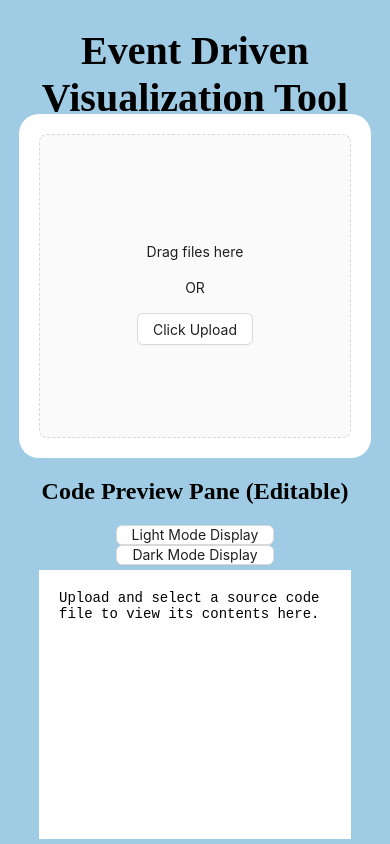
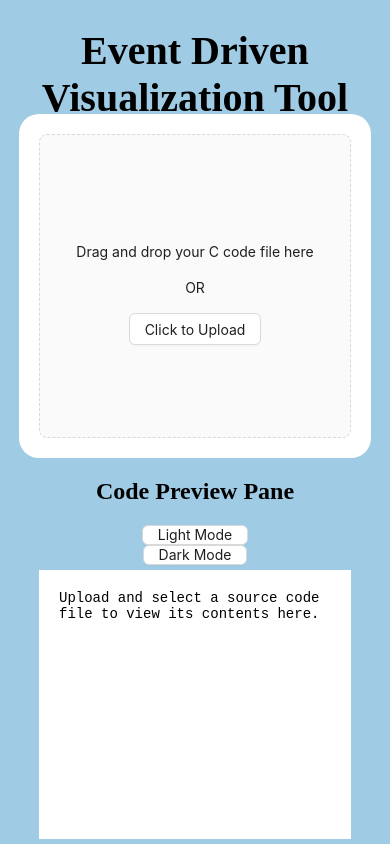
Before and after one commit to chdhan25/Event-Driven-Visualization-Tool, a React Native app in the folder EventDrivenVisualizationTool/: screen / in a window 390 px wide. Built offline with nearby package versions, Linux system fonts and the light colour scheme.

Commit message:
Made changes so that a code file will genereate a flowchart

```diff
--- a/EventDrivenVisualizationTool/App.js
+++ b/EventDrivenVisualizationTool/App.js
@@ -1,227 +1,215 @@
 import { StatusBar } from 'expo-status-bar';
-import { StyleSheet, Text, View } from 'react-native';
 import { TextInput } from 'react-native-web';
-import { Upload, Button, Flex, message } from 'antd';
-import { useState } from 'react';
-import { parseCCode } from './parsing/parser';
-import React, { useEffect } from 'react';
-// import mermaid from 'mermaid';
-// import {Flowchart} from './Flowchart/Flowchart';
-
+import { Upload, Button, message } from 'antd';
+import { useState, useEffect } from 'react';
+import { parseCCode } from './parsing/parser'; // Your parsing function
+import Flowchart from './flowchart/Flowchart'; // Import Flowchart component
 
 export default function App() {
-  //State Variables
+  const [parsedData, setParsedData] = useState(null);
+  const [nodes, setNodes] = useState([]);
+  const [edges, setEdges] = useState([]);
+  const [codePreviewText, setCodePreviewText] = useState(
+    'Upload and select a source code file to view its contents here.'
+  );
+  const [codePreviewTextColor, setCodePreviewTextColor] = useState('black');
+  const [codePreviewBGColor, setCodePreviewBGColor] = useState('white');
   const [uploaderBottomPadding, setUploaderBottomPadding] = useState(20);
-  const [codePreviewText, setCodePreviewText] = useState("Upload and select a source code file to view its contents here.");
-  const [codePreviewTextColor, setCodePreviewTextColor] = useState("black");
-  const [codePreviewBGColor, setCodePreviewBGColor] = useState("white");
-  const [parsedData, setParsedData] = useState(null);
-  const [flowchartData, setFlowchartData] = useState(null);
-  const [nodes, setNodes] = useState(null);
-  const [edges, setEdges] = useState(null);
-
-
 
   useEffect(() => {
     if (parsedData) {
-    const data = parsedData;
-    const flowData = generateFlowchartData(data);
-    setFlowchartData(flowData);
+      console.log('Parsed Data:', parsedData);
+      const flowData = generateFlowchartData(parsedData);
+      console.log('Generated Nodes:', flowData.nodes);
+      console.log('Generated Edges:', flowData.edges);
+      setNodes(flowData.nodes);
+      setEdges(flowData.edges);
     }
   }, [parsedData]);
 
-
-
+  // Function to generate flowchart data (Replace with your actual logic)
   function generateFlowchartData(parsedData) {
     const nodes = [];
     const edges = [];
+    const seenNodes = new Set();
+    const seenEdges = new Set();
 
-    parsedData.isrs.forEach(isr => {
-      nodes.push({ id: isr.type, name: isr.name });
-
-      for (let i =0; i < isr.connections.length; i++) {
-        edges.push({
-          source: isr.type,
-          target: isr.connections[i],
-          label: isr.connections[i],
+    parsedData.isrs.forEach((isr, index) => {
+      if (!seenNodes.has(isr.name)) {
+        nodes.push({
+          id: isr.name,
+          data: { label: isr.name },
+          position: { x: 250 * index, y: 0 },
+          type: 'default',
         });
+        seenNodes.add(isr.name);
       }
 
-      //implementation for more connection logic for other types of nodes (functions and such) would go below once we have the parser logic for it
-
+      isr.connections.forEach((connection, connIndex) => {
+        const edgeId = `edge-${isr.name}-${connection}`;
+        if (!seenEdges.has(edgeId)) {
+          edges.push({
+            id: edgeId,
+            source: isr.name,
+            target: `node-${connIndex}`,
+            animated: true,
+            label: `Connection: ${connection}`,
+          });
+          seenEdges.add(edgeId);
+        }
+      });
     });
 
+    parsedData.flowchartElements.forEach((element, index) => {
+      const nodeId = `node-${index}`;
+      if (!seenNodes.has(nodeId)) {
+        nodes.push({
+          id: nodeId,
+          data: { label: element.description },
+          position: { x: 250 * index, y: 100 },
+          type: 'default',
+        });
+        seenNodes.add(nodeId);
+      }
 
-
-    // console.log(nodes);
-    console.log(edges);
-    setEdges(edges);
-    setNodes(nodes);
-
+      if (index > 0) {
+        const edgeId = `edge-${index}`;
+        if (!seenEdges.has(edgeId)) {
+          edges.push({
+            id: edgeId,
+            source: `node-${index - 1}`,
+            target: nodeId,
+            animated: true,
+            label: 'Next Step',
+          });
+          seenEdges.add(edgeId);
+        }
+      }
+    });
 
     return { nodes, edges };
   }
 
+  // File upload handling
+  const beforeUpload = (file) => {
+    message.success(`File "${file.name}" uploaded successfully.`);
+    setUploaderBottomPadding(uploaderBottomPadding + 30);
+
+    const reader = new FileReader();
+    reader.onload = (e) => {
+      const fileText = e.target.result;
+      setCodePreviewText(fileText);
+
+      // Parse C code using parser
+      const parsed = parseCCode(fileText);
+      setParsedData(parsed);
+    };
+    reader.readAsText(file);
+
+    return false; // Prevent automatic upload
+  };
+
+  const onRemove = (file) => {
+    setUploaderBottomPadding(uploaderBottomPadding - 30);
+    message.warning(`File "${file.name}" deleted.`);
+  };
+
   return (
-
     <div
-        style = {{
-            //Page Properties
-            width: "100%",
-            height: "100vh",
-            display: "flex",
-            justifyContent: "start",
-            alignItems: "center",
-            flexDirection: "column",
-            backgroundColor: "#9FCCE4",
-            overflow: 'auto',
-        }}
+      style={{
+        width: '100%',
+        height: '100vh',
+        display: 'flex',
+        justifyContent: 'start',
+        alignItems: 'center',
+        flexDirection: 'column',
+        backgroundColor: '#9FCCE4',
+        overflow: 'auto',
+      }}
     >
-
-      {/* Page Heading Properties */}
-      <div id ="heading"
-        style = {{
-            fontSize: "20px",
-            height: "10%",
-            textAlign: "center",
-            marginBottom: "10px",
+      <div
+        id="heading"
+        style={{
+          fontSize: '20px',
+          height: '10%',
+          textAlign: 'center',
+          marginBottom: '10px',
         }}
       >
         <h1>Event Driven Visualization Tool</h1>
       </div>
+
       {/* File Upload Component */}
-      <div id = "upload"
-        style = {{
-            width: "80%",
-            height: "60%",
-            padding: "20px",
-            paddingBottom: uploaderBottomPadding,
-
-            textAlign: "center",
-            marginTop: "20px",
-            backgroundColor: "white",
-            borderRadius: "20px",
+      <div
+        id="upload"
+        style={{
+          width: '80%',
+          height: '60%',
+          padding: '20px',
+          paddingBottom: uploaderBottomPadding,
+          textAlign: 'center',
+          marginTop: '20px',
+          backgroundColor: 'white',
+          borderRadius: '20px',
         }}
       >
-          <Upload.Dragger
-            multiple
-            action={"https://localhost:3000/"} //URL to upload files to
-            accepts=".c,.cpp"
-            listType='text'
+        <Upload.Dragger
+          multiple={false}
+          beforeUpload={beforeUpload}
+          onRemove={onRemove}
+          listType="text"
+        >
+          <p> Drag and drop your C code file here </p>
+          <p> OR </p>
+          <Button> Click to Upload </Button>
+        </Upload.Dragger>
+      </div>
 
-            beforeUpload={(file) => {
-                message.success(`File "${file.name}" uploaded successfully.`);
-                //Increase the bottom padding length of the containing div after uploading a file
-                setUploaderBottomPadding(uploaderBottomPadding + 30);
-
-                //Read input file, send results to AI to create visualization flowchart
-                //Give special interest to visualizing interrupt events
-                const reader = new FileReader();
-                reader.onload = e => {
-                  const fileText = e.target.result;
-                  console.log(fileText);
-                  setCodePreviewText(fileText);
-
-                  // parse C code using parser
-                  const parsed = parseCCode(fileText);
-                  console.log("Parsed Data:", parsed);
-                  setParsedData(parsed);
-
-                };
-                reader.readAsText(file);
-
-                return false;
-            }}
-
-            //To be used after implementing proper uploading
-            /*onChange={(response) => {
-              if (response.file.status !== 'uploading') {
-                console.log(response.file, response.fileList);
-              }
-              if (response.file.status === 'done') {
-                message.success(`File "${response.file.name}" uploaded successfully.`);
-              } else if (response.file.status === 'error') {
-                message.error(`Upload of File "${response.file.name}" has failed.`)
-              }
-            }}*/
-
-            onRemove={(file) => {
-              //Decrease the bottom padding length of the containing div after removing a file
-              setUploaderBottomPadding(uploaderBottomPadding - 30);
-              message.warning(`File "${file.name}" deleted.`);
-            }}
-
-            //To be used after implementing proper uploading
-            /*Ideally, after a successful file upload, a link corresponding to the new file
-            should appear which allows the user to switch the text in the
-            code preview pane to that of the selected file.*/
-            /*onPreview={(file) => {
-              const reader = new FileReader();
-                reader.onload = e => {
-                  const fileText = e.target.result;
-                  setCodePreviewText(fileText);
-                };
-                reader.readAsText(file);
-            }}*/
-
-            >
-            <p> Drag files here </p>
-            <p> OR </p>
-
-            <Button> Click Upload </Button>
-          </Upload.Dragger>
-
-      </div>
       {/* Code preview pane */}
-      {/* Scrollable text view which shows text of uploaded code files */}
-      {/* WANT: Whenever a new code file is uploaded, a new tab is created above the code preview
-      representing the new file, clicking on the tab for a specific file will change the text inside
-      the preview pane to that file's text */}
-      <h2>Code Preview Pane (Editable)</h2>
+      <h2>Code Preview Pane</h2>
 
       <Button
         onClick={() => {
-          setCodePreviewTextColor("black");
-          setCodePreviewBGColor("white");
+          setCodePreviewTextColor('black');
+          setCodePreviewBGColor('white');
         }}
-      >Light Mode Display</Button>
+      >
+        Light Mode
+      </Button>
 
       <Button
         onClick={() => {
-          setCodePreviewTextColor("white");
-          setCodePreviewBGColor("black");
+          setCodePreviewTextColor('white');
+          setCodePreviewBGColor('black');
         }}
-      >Dark Mode Display</Button>
+      >
+        Dark Mode
+      </Button>
 
       <TextInput
-        style = {{
-          width: "80%",
-          height: "50%",
-          minHeight: "200px",
-          padding: "20px",
+        style={{
+          width: '80%',
+          height: '50%',
+          minHeight: '200px',
+          padding: '20px',
           overflow: 'auto',
-
-          textAlign: "left",
-          marginTop: "5px",
-          marginBottom: "5px",
+          textAlign: 'left',
+          marginTop: '5px',
+          marginBottom: '5px',
           backgroundColor: codePreviewBGColor,
           fontFamily: 'monospace',
           color: codePreviewTextColor,
           whiteSpace: 'pre-line',
         }}
-        onChangeText={setCodePreviewText}
         value={codePreviewText}
         multiline={true}
-      >
-      </TextInput>
-      {parsedData && (
-              <div>
-                <h3>Parsed Data:</h3>
-                <pre>{JSON.stringify(parsedData, null, 2)}</pre>
-              </div>
-            )}
+        editable={false}
+      />
 
+      {/* Flowchart rendering */}
+      {nodes.length > 0 && edges.length > 0 && (
+        <Flowchart nodes={nodes} edges={edges} />
+      )}
     </div>
-
   );
 }
--- /dev/null
+++ b/EventDrivenVisualizationTool/flowchart/Flowchart.js
@@ -0,0 +1,23 @@
+import React from 'react';
+import ReactFlow, { Background, Controls, MiniMap } from 'reactflow';
+import 'reactflow/dist/style.css';
+
+export default function Flowchart({ nodes, edges }) {
+  return (
+    <div
+      style={{
+        height: '100%', // Use 100% height of the parent container
+        width: '100%', // Use 100% width of the parent container
+        position: 'relative',
+        zIndex: 10,
+        backgroundColor: '#f0f0f0',
+      }}
+    >
+      <ReactFlow nodes={nodes} edges={edges} fitView>
+        <MiniMap />
+        <Controls />
+        <Background />
+      </ReactFlow>
+    </div>
+  );
+}
--- a/EventDrivenVisualizationTool/package.json
+++ b/EventDrivenVisualizationTool/package.json
@@ -18,7 +18,8 @@
     "react": "18.2.0",
     "react-dom": "18.2.0",
     "react-native": "0.73.6",
-    "react-native-web": "~0.19.6"
+    "react-native-web": "~0.19.6",
+    "reactflow": "^11.11.4"
   },
   "devDependencies": {
     "@babel/core": "^7.20.0",
--- a/EventDrivenVisualizationTool/parsing/parser.js
+++ b/EventDrivenVisualizationTool/parsing/parser.js
@@ -1,8 +1,5 @@
-// src/parsing/parser.js
-
 // Utility function to check if a line of code contains a likely ISR definition
 const isISRLine = (line) => {
-  // Example patterns for different platforms
   const avrPattern = /ISR\s*\(.*\)/; // Matches AVR-style ISR(TIMER1_OVF_vect)
   const armPattern = /\w+_Handler\s*\(.*\)/; // Matches ARM Cortex-style SysTick_Handler()
 
@@ -11,19 +8,43 @@ const isISRLine = (line) => {
 
 // Utility function to clean and extract relevant details from the ISR line
 const extractISRDetails = (line) => {
-  // Extract ISR name and relevant information
   const avrMatch = line.match(/ISR\s*\((.*)\)/);
   const armMatch = line.match(/(\w+_Handler)\s*\(.*\)/);
 
   let isrDetails = { type: 'Unknown', name: 'Unknown', connections: [] };
 
+  if (avrMatch) {
+    return {
+      type: 'AVR',
+      name: avrMatch[1].trim(),
+      connections: ['testconnection1', 'testconnection2'],
+    };
+  } else if (armMatch) {
+    return {
+      type: 'ARM',
+      name: armMatch[1].trim(),
+      connections: ['testconnection1', 'testconnection2'],
+    };
+  } else {
+    return { type: 'Unknown', name: 'Unknown', connections: [] };
+  }
+};
 
-  if (avrMatch) {
-    return isrDetails = { type: 'AVR', name: avrMatch[1].trim(), connections: ['testconnection1', 'testconnection2'] };
-  } else if (armMatch) {
-    return isrDetails= { type: 'ARM', name: avrMatch[1].trim(), connections: ['testconnection1', 'testconnection2'] };
+// Utility function to map a line to flowchart elements
+const mapToFlowchartElement = (line) => {
+  // Skip empty or comment lines
+  if (line.trim() === '' || line.startsWith('//')) {
+    return null; // Ignore empty lines or comment lines
+  }
+
+  if (isISRLine(line)) {
+    return { type: 'Process', description: 'ISR Definition' };
+  } else if (line.includes('return')) {
+    return { type: 'End', description: 'Return Statement' };
+  } else if (line.trim() === '{' || line.trim() === '}') {
+    return null; // Ignore block delimiters
   } else {
-    return { type: 'Unknown', name: 'Unknown' , connections: [] };
+    return { type: 'Process', description: 'Operation or Assignment' };
   }
 };
 
@@ -32,11 +53,10 @@ export const parseCCode = (code) => {
   const lines = code.split('\n');
   let parsedData = {
     isrs: [],
-    functions: [],
-    controlFlows: [],
+    flowchartElements: [], // Collect flowchart elements
   };
 
-  lines.forEach(line => {
+  lines.forEach((line) => {
     const trimmedLine = line.trim();
 
     // Check for ISR functions
@@ -45,7 +65,11 @@ export const parseCCode = (code) => {
       parsedData.isrs.push(isrDetails);
     }
 
-    // Add more parsing logic for functions, control flows, etc.
+    // Map line to flowchart element
+    const flowchartElement = mapToFlowchartElement(trimmedLine);
+    if (flowchartElement) {
+      parsedData.flowchartElements.push(flowchartElement);
+    }
   });
 
   return parsedData;
```
Also changed, not shown: 1 other file (tests, documents, lock files or other folders).
